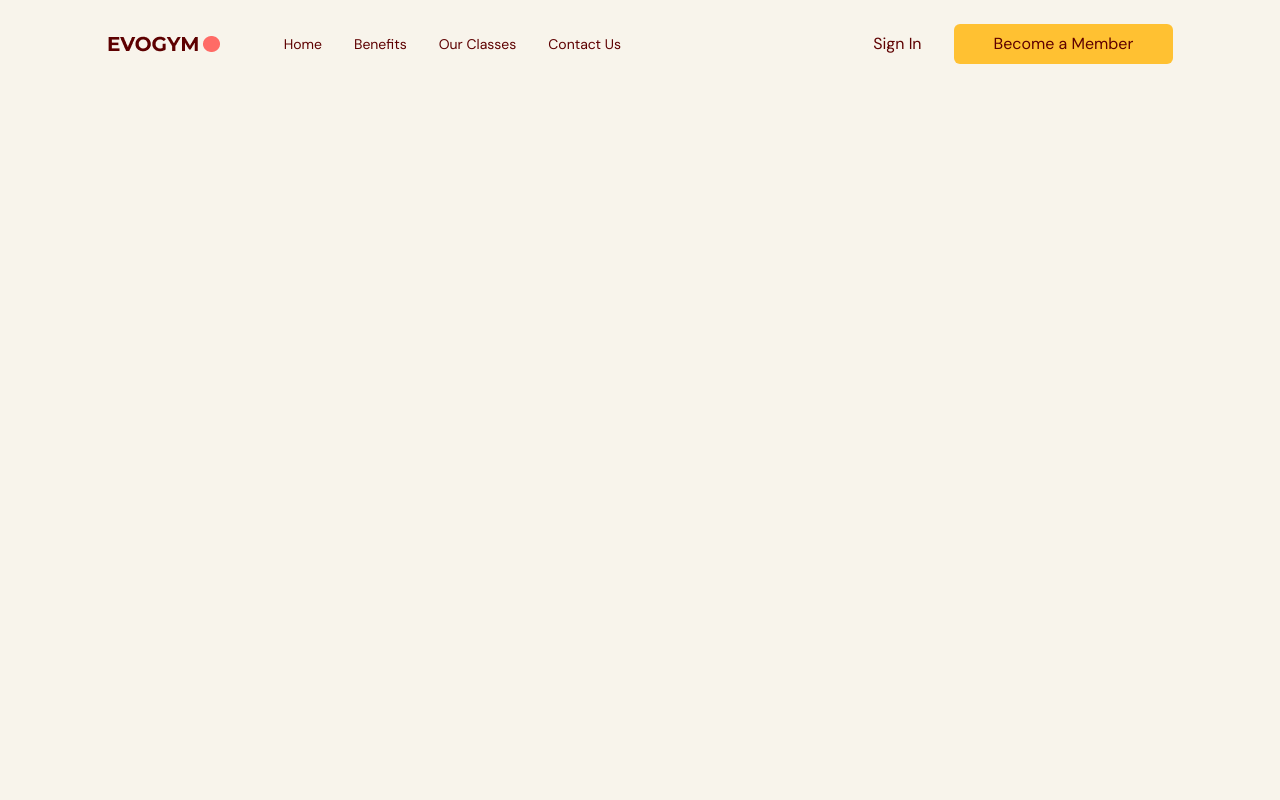
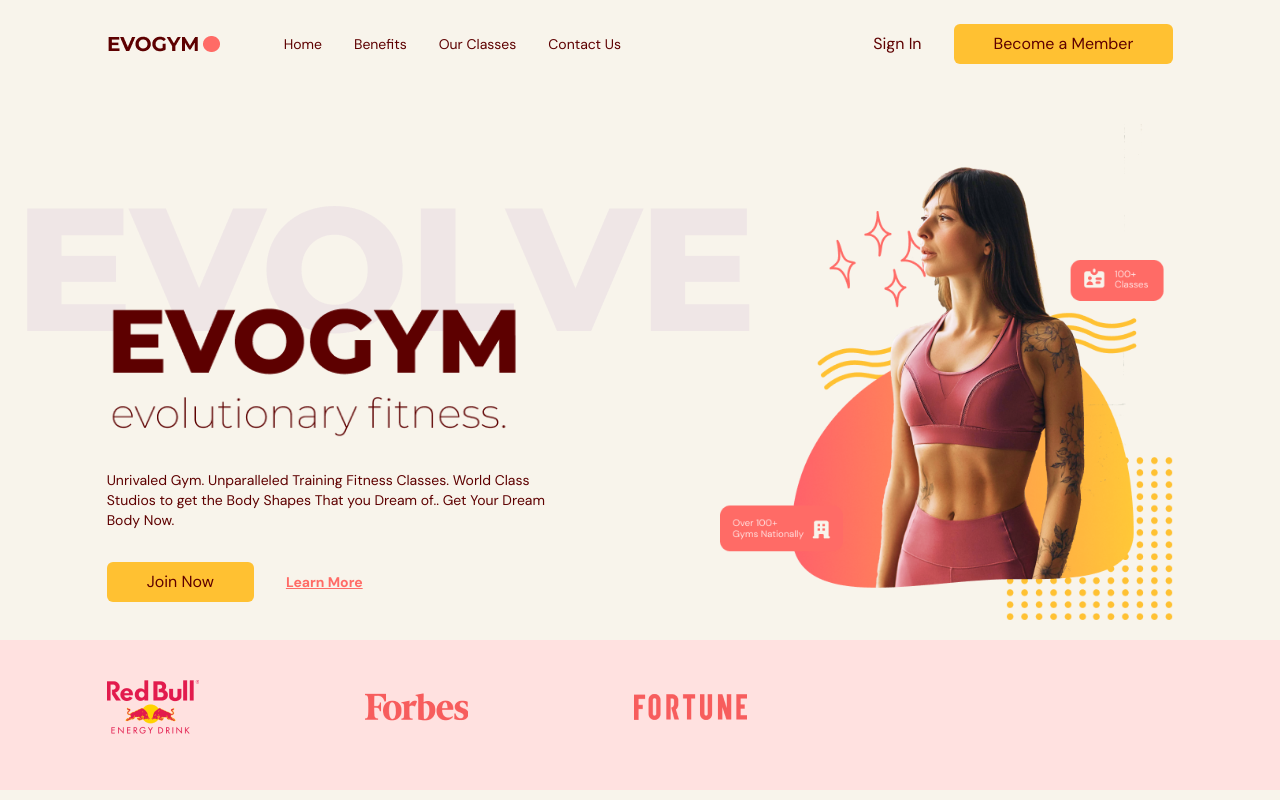
Before and after one commit to allenstfort23/gym-typescript, a React (Vite) app: page / in a window 1280 px wide. Built offline with nearby package versions, Linux system fonts and the light colour scheme.

Commit message:
Home Page Component

```diff
--- a/src/App.tsx
+++ b/src/App.tsx
@@ -1,8 +1,7 @@
 import Navbar from "@/scenes/navbar";
+import Home from "@/scenes/home";
 import { useEffect, useState } from "react";
 import { SelectedPage } from "@/shared/type";
-
-
 
 function App() {
   const [selectedPage, setSelectedPage] = useState<SelectedPage>(SelectedPage.Home);
@@ -27,6 +26,7 @@
         selectedPage={selectedPage}
         setSelectedPage={setSelectedPage}
       />
+      <Home setSelectedPage={setSelectedPage}/>
     </div>
   )
 }
--- /dev/null
+++ b/src/scenes/home/index.tsx
@@ -0,0 +1,102 @@
+import useMediaQuery from '@/hooks/useMediaQuery';
+import ActionButton from '@/shared/ActionButton';
+import { SelectedPage } from '@/shared/type'
+import HomePageText from "@/assets/HomePageText.png";
+import HomePageGraphic from "@/assets/HomePageGraphic.png";
+import SponsorRedBull from "@/assets/SponsorRedBull.png";
+import SponsorForbes from "@/assets/SponsorForbes.png";
+import SponsorFortune from "@/assets/SponsorFortune.png";
+import AnchorLink from 'react-anchor-link-smooth-scroll';
+import { motion } from 'framer-motion';
+
+
+type Props = {
+    setSelectedPage: (value: SelectedPage) => void;
+}
+
+const Home= (setSelectedPage: Props) => {
+    const isAboveMediumScreens = useMediaQuery("(min-width: 1060px)");
+
+  return (
+    <section
+    id="home"
+    className="gap-16 bg-gray-20 py-10 md:h-full md:pb-10"
+    >
+        {/* IMAGE AND MAIN HEADER */}
+        <motion.div
+        className="md:flex mx-auto w-5/6 items-center justify-center md:h-5/6"
+        onViewportEnter={()=> setSelectedPage(SelectedPage.Home)}
+        >
+            {/* MAIN HEADER */}
+            <div className="z-10 mt-32 md:basis-3/5">
+                {/* HEADINGS */}
+                <motion.div
+                 className="md:mt-20"
+                 initial="hidden"
+                 whileInView="visible"
+                 viewport={{ once: true, amount: 0.5 }}
+                 transition={{ duration: 0.5}}
+                 variants={{
+                    hidden: { opacity: 0, x:-50 },
+                    visible: { opacity: 1, x: 0 },
+                 }}>
+                    <div className="relative">
+                       <div className="before:absolute before:-top-20 before:-left-20 before:z-[-1] md:before:content-evolvetext">
+                            <img alt="home-page-text" src={HomePageText}/>
+                        </div>
+                    </div>
+                    <p className="mt-8 text-sm">
+                        Unrivaled Gym. Unparalleled Training Fitness Classes. World Class
+                        Studios to get the Body Shapes That you Dream of.. Get Your Dream
+                        Body Now.
+                    </p>
+                </motion.div>
+                {/* ACTIONS */}
+                <motion.div
+                 className="mt-8 flex items-center gap-8"
+                 initial="hidden"
+                 whileInView="visible"
+                 viewport={{ once: true, amount: 0.5 }}
+                 transition={{ delay: 0.2, duration: 0.5}}
+                 variants={{
+                    hidden: { opacity: 0, x:-50 },
+                    visible: { opacity: 1, x: 0 },
+                 }}
+                 >
+                    <ActionButton setSelectedPage={setSelectedPage}>
+                        Join Now
+                    </ActionButton>
+                    <AnchorLink className="text-sm font-bold text-primary-500 underline hover:text-secondary-500"
+                    onClick={() =>setSelectedPage(SelectedPage.ContactUs)}
+                    href={`#${SelectedPage.ContactUs}`}
+                    >
+                    <p>Learn More</p>
+
+                    </AnchorLink>
+                </motion.div>
+            </div>
+
+            {/* IMAGE */}
+            <div className="flex basis-3/5 justify-center md:z-10
+                    md:ml-40 md:mt-16 md:justify-items-end">
+                <img alt="home-pageGraphic" src={HomePageGraphic}/>
+            </div>
+        </motion.div>
+
+        {/* SPONSORS */}
+        {isAboveMediumScreens && (
+            <div className="h-[150px] w-full bg-primary-100 py-10">
+                <div className="mx-auto w-5/6">
+                    <div className="flex w-3/5 items-center justify-between gap-8">
+                        <img alt="redbull-sponsor" src={SponsorRedBull}/>
+                        <img alt="forbes-sponsor" src={SponsorForbes}/>
+                        <img alt="fortune-sponsor" src={SponsorFortune}/>
+                    </div>
+                </div>
+            </div>
+        )}
+    </section>
+  )
+}
+
+export default Home
```
